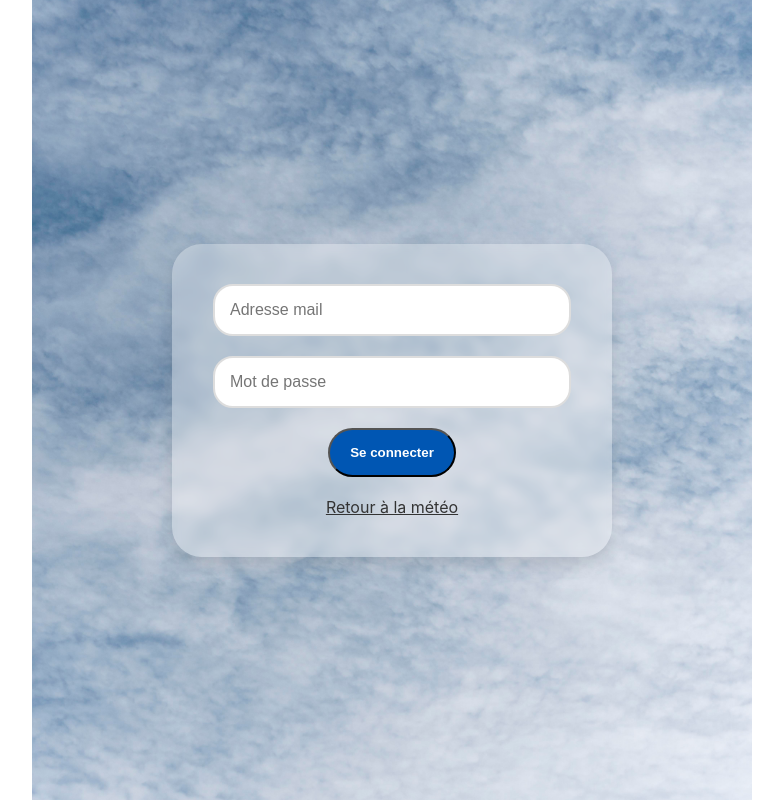
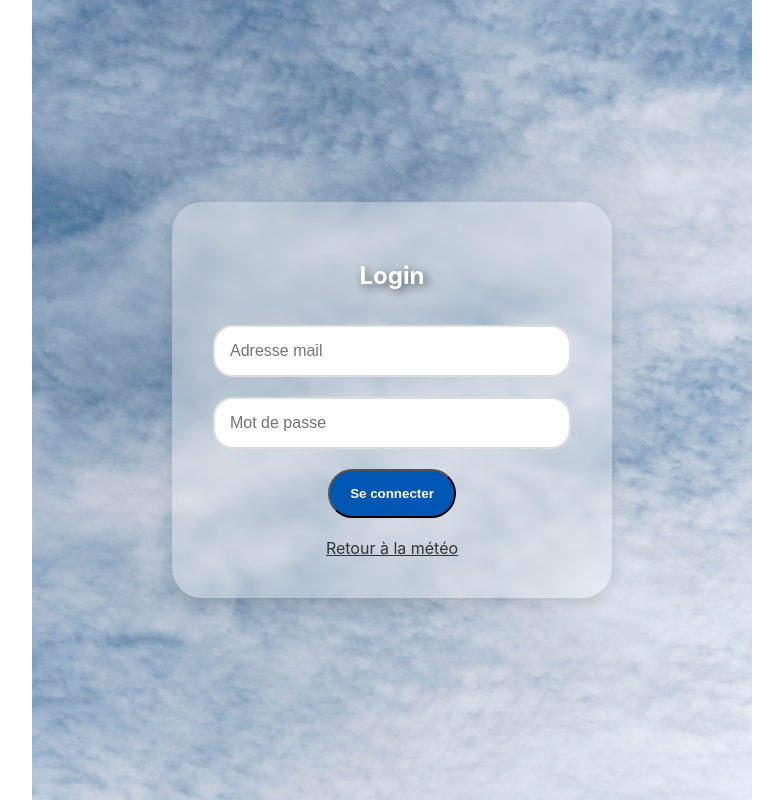
Before and after one commit to alaaeddine-ahriz/weather_webapp, a React (Create React App) app: page /login in a window 1280 px wide. Shown: the whole page, without its empty margins (248-1031 px from the left). Built offline with nearby package versions, Linux system fonts and the light colour scheme.

Commit message:
css login

```diff
--- a/src/Components/Login/Login.css
+++ b/src/Components/Login/Login.css
@@ -32,7 +32,6 @@
 }
 
 /* Ensuring text is easily readable and appealing */
-.login-seconnecter-titre,
 label,
 p,
 a {
@@ -40,6 +39,11 @@ a {
   /* font-family: "Segoe UI", Tahoma, Geneva, Verdana, sans-serif;  */
 }
 
+.login-seconnecter-titre {
+  color: white;
+  margin-bottom: 35px;
+  text-shadow: 3px 3px 10px rgba(0, 0, 0, 0.57);
+}
 /* Input fields with more modern styling */
 input[type="email"],
 input[type="password"] {
--- a/src/Components/Login/Login.jsx
+++ b/src/Components/Login/Login.jsx
@@ -34,7 +34,7 @@ function Login() {
             <Header/>
         </div> */}
       <div className="login-form">
-        {/* <h2 className="login-seconnecter-titre">toz de vous revoir</h2> */}
+        <h2 className="login-seconnecter-titre">Login</h2>
         <form onSubmit={handleSubmit}>
           <div className="login-element">
             {/* <label htmlFor="email">
```
